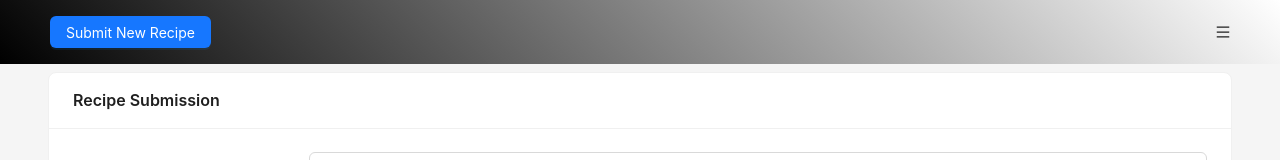
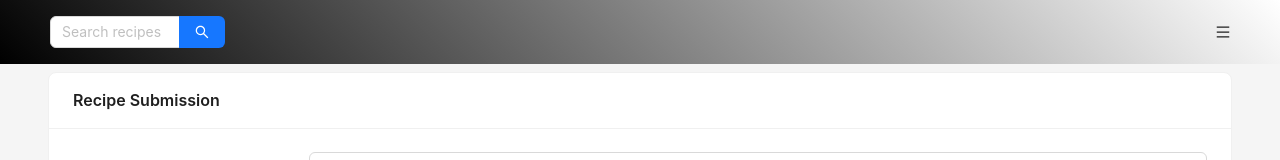
Before and after one commit to bryanonyc/recipes-app, a React (Create React App) app: page /recipes/new in a window 1280 px wide. Shown: the top 160 px of the page. Built offline with nearby package versions, Linux system fonts and the light colour scheme; no server answers.

Commit message:
Move Search input to the App Layout Header and replace submit button text with a plus icon

```diff
--- a/src/App.css
+++ b/src/App.css
@@ -200,10 +200,10 @@ body {
   position: sticky;
   top: 0px;
   z-index: 1;
-  width: 100%;
-  display: flex;
-  align-items: center;
-  justify-content: space-between;
+  /* width: 100%; */
+  /* display: flex; */
+  /* align-items: center; */
+  /* justify-content: space-between; */
   background: linear-gradient(45deg, black, white);
 }
 
--- a/src/components/AppLayout.tsx
+++ b/src/components/AppLayout.tsx
@@ -1,8 +1,8 @@
 
-import { Button, Layout } from 'antd';
+import { Flex, Layout } from 'antd';
 import { ReactNode } from 'react';
 import { UserDropdown } from './UserDropdown';
-import { useNavigate } from 'react-router-dom';
+import SearchRecipes from '../features/recipes/SearchRecipes';
 
 const { Header, Content, Footer } = Layout;
 interface Props {
@@ -10,18 +10,14 @@ interface Props {
 }
 
 const AppLayout = (props: Props) => {
-    const navigate = useNavigate();
-
-    const gotoNewRecipe = () => {
-        navigate('/recipes/new');
-    };
-
     return (
         <div className='app-layout-container'>
             <Layout className='app-layout'>
                 <Header className='app-layout-header'>
-                    <Button type='primary' onClick={gotoNewRecipe}>Submit New Recipe</Button>
-                    <UserDropdown />
+                    <Flex align='center' justify='space-between'>
+                        <SearchRecipes />
+                        <UserDropdown />
+                    </Flex>
                 </Header>
                 <Content>
                 <div className='app-layout-content-container'>
--- a/src/features/recipes/RecipesHome.tsx
+++ b/src/features/recipes/RecipesHome.tsx
@@ -1,14 +1,17 @@
-import { Tabs, TabsProps } from 'antd';
+import { Button, Tabs, TabsProps, Tooltip } from 'antd';
 import RecipeList from './RecipeList';
 import { useMemo } from 'react';
-import { useSearchParams } from 'react-router-dom';
+import { useNavigate, useSearchParams } from 'react-router-dom';
 import { useGetRecipesQuery } from './recipesApiSlice';
 import StickyBox from 'react-sticky-box';
-import SearchRecipes, { buildQueryParamMap, buildQueryParams} from './SearchRecipes';
+import { buildQueryParamMap, buildQueryParams} from './SearchRecipes';
+import { PlusOutlined } from '@ant-design/icons';
 
 let pollInterval = process.env.POLLING_INTERVAL ? Number(process.env.POLLING_INTERVA) : Number(process.env.REACT_APP_POLLING_INTERVAL);
 
 const RecipesHome = () => {
+    const navigate = useNavigate();
+
     if (isNaN(pollInterval)) {
       pollInterval = 0;
     }
@@ -32,7 +35,17 @@ const RecipesHome = () => {
     // Comment below for polling
     // const { data, isSuccess, error } = useGetRecipesQuery(buildQueryString);
 
-    const extraContent = <SearchRecipes />;
+    const gotoNewRecipe = () => {
+        navigate('/recipes/new');
+    };
+
+    const extraContent = (
+        <Tooltip title='Submit a new recipe' color='blue' placement='left'>
+            <Button type='primary' onClick={gotoNewRecipe}>
+                <PlusOutlined/>
+            </Button>
+        </Tooltip>
+    )
 
     const items: TabsProps['items'] = [
         {
```
